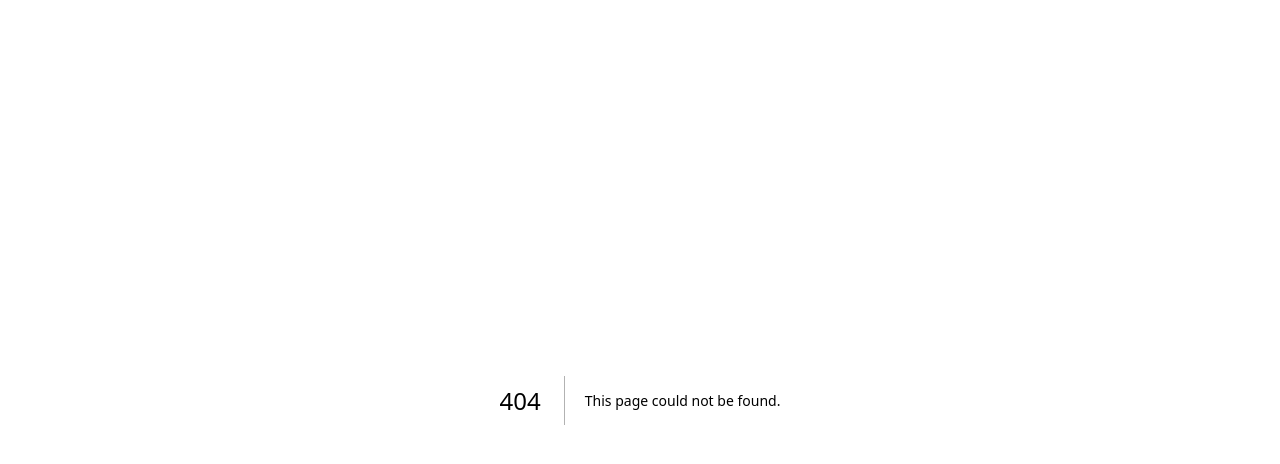
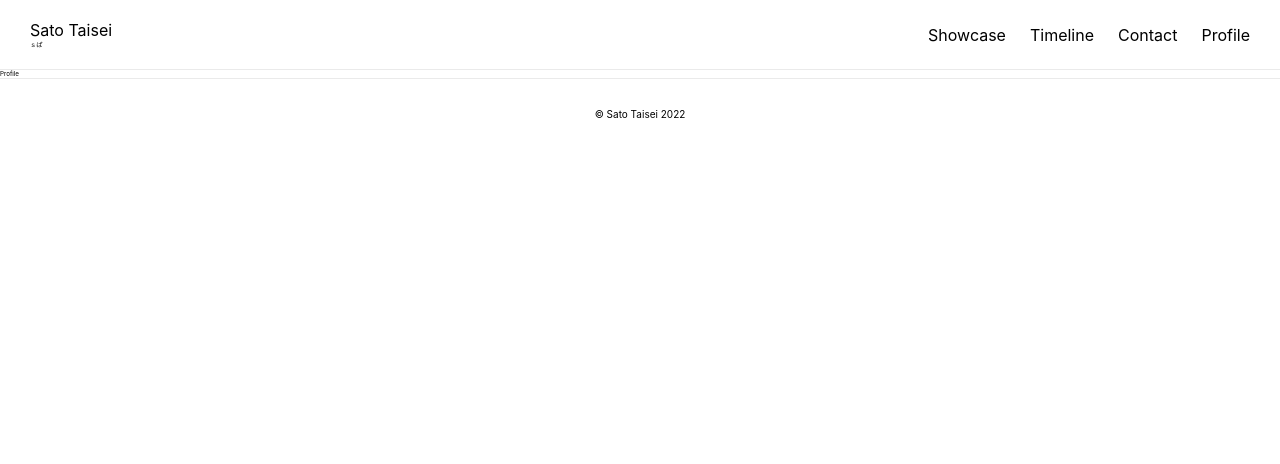
Before and after one commit to SatoTaisei/portfolio-v1, a Next.js app: page /Profile in a window 1280 px wide. Before the commit this address had no page. Shown: the top 464 px of the page. Built offline with nearby package versions, Linux system fonts and the light colour scheme.

Commit message:
✨ 各ページの作成

```diff
--- a/src/components/Header/Header.tsx
+++ b/src/components/Header/Header.tsx
@@ -3,16 +3,18 @@ import Link from 'next/link';
 import styles from './Header.module.scss';
 
 const MENU_LIST = [
-    { name: 'showcase', url: '#' },
-    { name: 'timeline', url: '#' },
-    { name: 'contact', url: '#' },
-    { name: 'profile', url: '#' },
+    { name: 'showcase', url: '/Showcase' },
+    { name: 'timeline', url: '/Timeline' },
+    { name: 'contact', url: '/Contact' },
+    { name: 'profile', url: '/Profile' },
 ];
 
 export const Header = () => {
     return (
         <header className={styles.wrapper}>
-            <span className={styles.logo}>Sato Taisei</span>
+            <Link href={'/'}>
+                <span className={styles.logo}>Sato Taisei</span>
+ｓぱ            </Link>
             <div className={styles.menu}>
                 <ul className={styles.list}>
                     {MENU_LIST.map((item, index) => (
--- /dev/null
+++ b/src/pages/Profile/index.tsx
@@ -0,0 +1,24 @@
+import Head from 'next/head';
+
+import { Footer } from '@/components/Footer';
+import { Header } from '@/components/Header';
+
+export default function Profile() {
+    return (
+        <>
+            <Head>
+                <title>Profile | Sato Taisei</title>
+                <meta name="description" content="Profile" />
+                <link rel="icon" href="/favicon.ico" />
+            </Head>
+
+            <Header />
+
+            <main>
+                <div>Profile</div>
+            </main>
+
+            <Footer />
+        </>
+    );
+}
```
Also changed, not shown: src/pages/Contact/index.tsx (added, +22 -0 lines), src/pages/Showcase/index.tsx (added, +24 -0 lines), src/pages/Timeline/index.tsx (added, +24 -0 lines).
